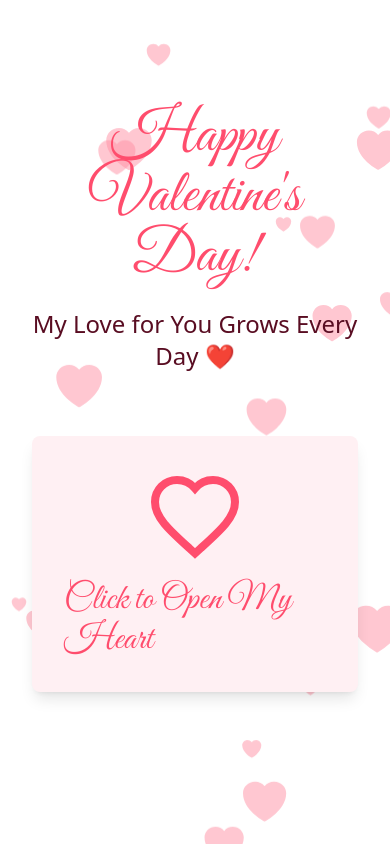
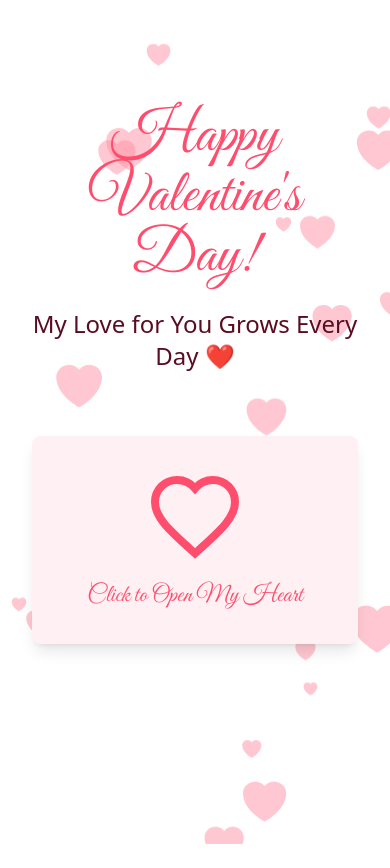
Before and after one commit to Ergi004/Valentine, a Next.js app in the folder client/: page / in a window 390 px wide. After the commit the page ends 844 px from the top, so only its background shows below. Built offline with nearby package versions, Linux system fonts and the light colour scheme.

Commit message:
valentine

```diff
--- a/client/src/components/LoveLetter/LoveLetter.tsx
+++ b/client/src/components/LoveLetter/LoveLetter.tsx
@@ -33,7 +33,7 @@ export const LoveLetter = () => {
     <div className="max-w-2xl mx-auto my-16 p-8 bg-valentine-light rounded-lg shadow-lg">
       {!isOpen ? (
         <button className="w-full text-left" onClick={handleClick}>
-          <div className="flex flex-col items-center">
+          <div className="flex flex-col items-center justify-center">
             <svg
               className={`w-24 h-24 mx-auto text-valentine-red ${
                 animationStage === "exploding" ? "animate-explodeHeart" : ""
@@ -59,7 +59,7 @@ export const LoveLetter = () => {
                 fill="currentColor"
               />
             </svg>
-            <h2 className="font-cursive text-4xl text-valentine-red mt-4">
+            <h2 className="font-cursive text-2xl sm:text-4xl text-valentine-red mt-4 text-center ">
               Click to Open My Heart
             </h2>
           </div>
```
